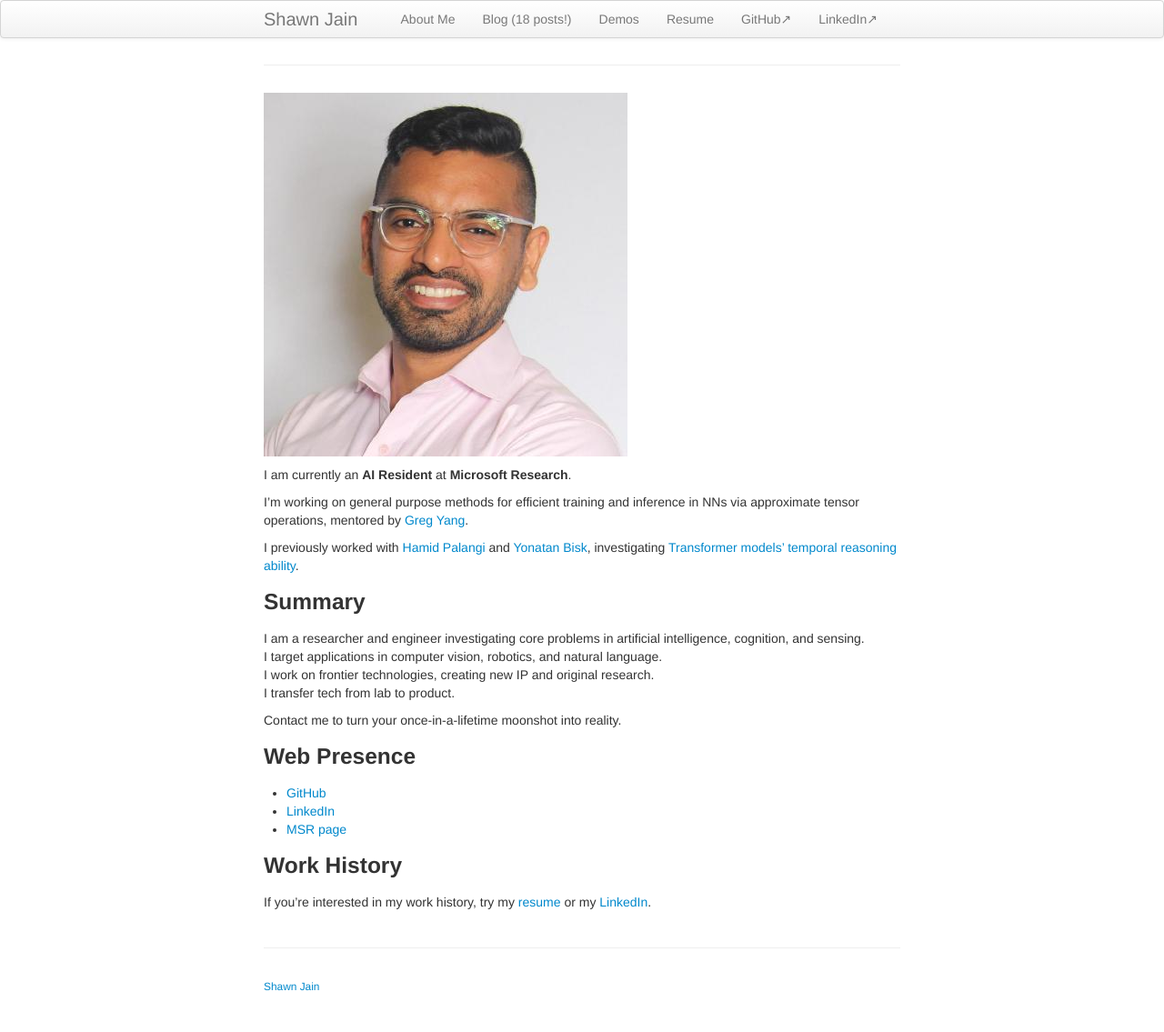
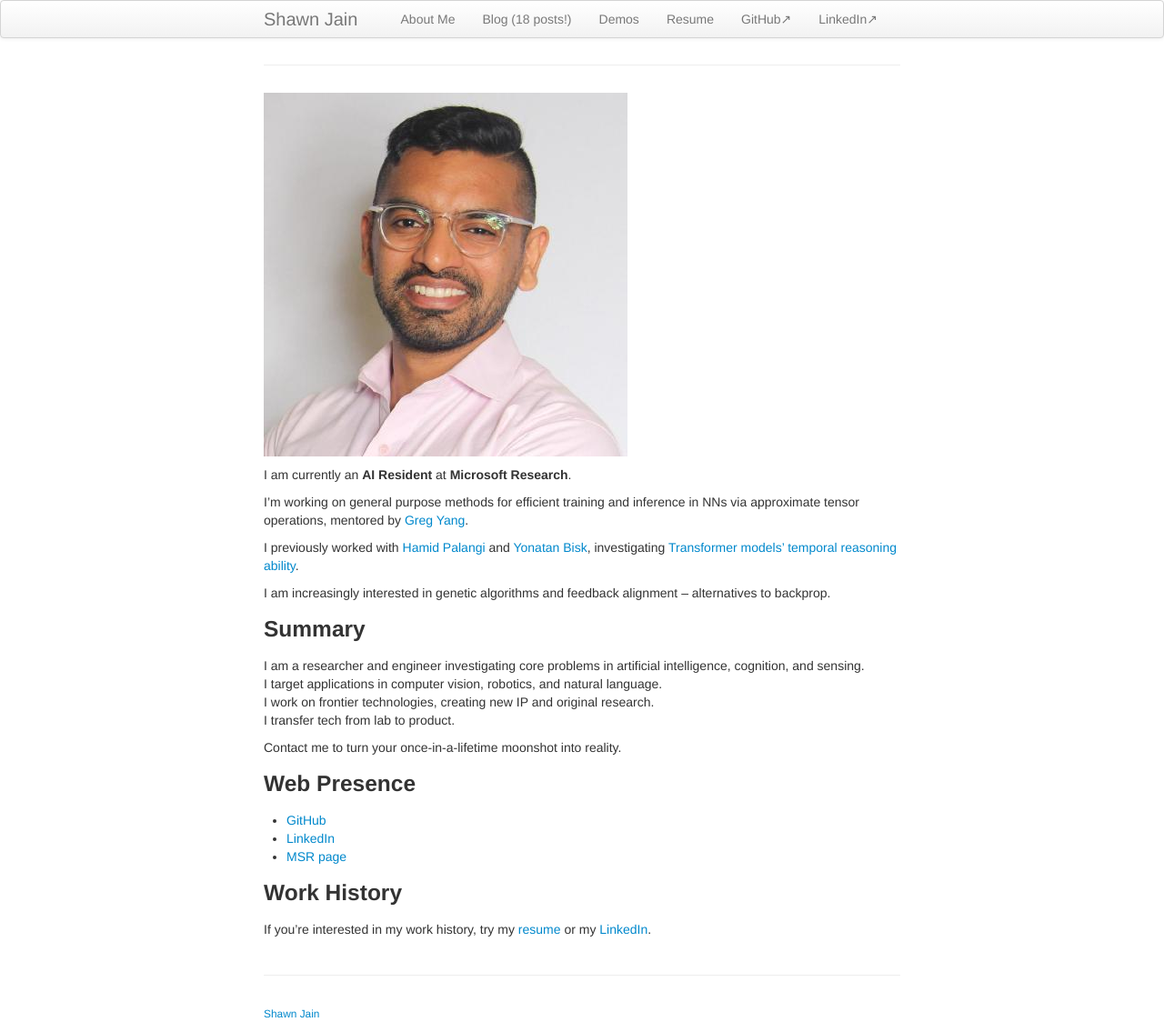
Before and after one commit to darkmatter08/darkmatter08.github.io, a Jekyll site: the page built from index.md, in a window 1280 px wide. Shown: the whole page at 91% size. Built offline with Jekyll 4.4.1, drawn with Linux system fonts in a browser that asks for light colours; before the commit the page ends 1105 px from its top, so only the background shows below that.

Commit message:
added line on GAs and FA.

```diff
--- a/index.md
+++ b/index.md
@@ -12,6 +12,10 @@ I am currently an **AI Resident** at **Microsoft Research**.
 I'm working on general purpose methods for efficient training and inference in NNs via approximate tensor operations, mentored by [Greg Yang](https://github.com/thegregyang).
 
 I previously worked with [Hamid Palangi](https://www.microsoft.com/en-us/research/people/hpalangi/) and [Yonatan Bisk](https://yonatanbisk.com/), investigating [Transformer models' temporal reasoning ability](pages/blog-transformers-poster.html).
+
+I am increasingly interested in genetic algorithms and feedback alignment -- alternatives to backprop.
+
+<!-- I think [Robo-Doctors](pages/blog-robodoc) will transform "healthcare" into "health." -->
 
 ### Summary
 <!-- Travel to exotic lands on my company's private plane. Close deals on groundbreaking technologies. Be interesting to even the smartest people. -->
```
